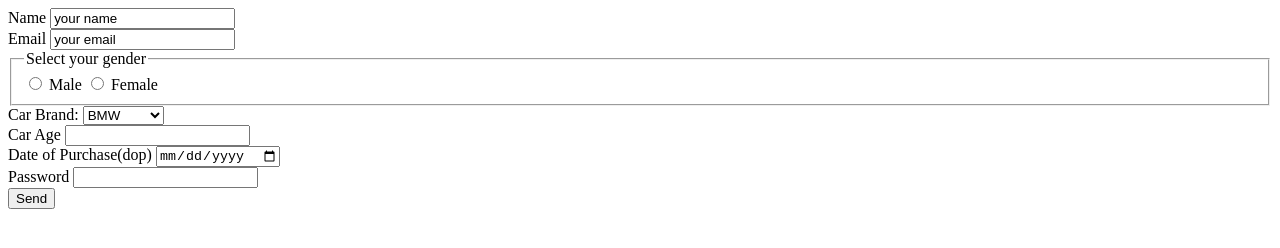
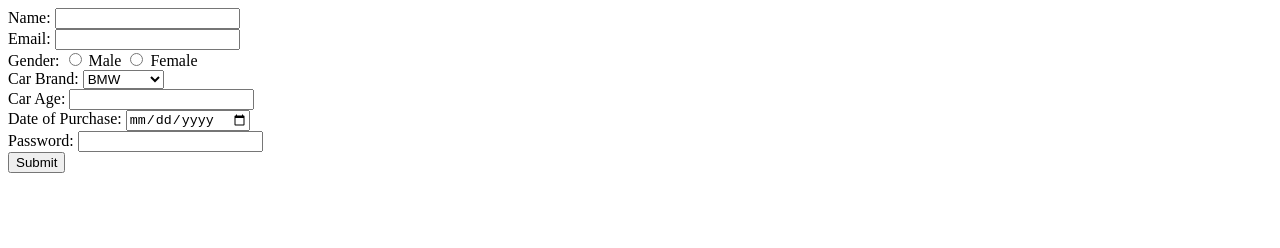
Before and after one commit to acciojob/car-insurance-form-anjupatil, a website: page main.html in a window 1280 px wide. Drawn offline with Linux system fonts and the light colour scheme.

Commit message:
created a submission

```diff
--- a/main.html
+++ b/main.html
@@ -8,21 +8,17 @@
 
 <body>
 	<!-- the entire body must be written by student -->
-	<form method="post">
-		<div>
-		<label for="">Name</label>
-		<input type="text" id="name" class="name" value="your name" required><br>
-		<label for="">Email</label>
-		<input type="email" id="email" class="email" value="your email" required>
-		<fieldset>
-			<legend>Select your gender</legend>
-				<div>
-					<input required type="radio" id="male" class="gender" name="gender" value="male">
-					<label for="male"> Male</label>
-					<input required type="radio" id="female" class="gender" name="gender" value="female">
-					<label for="male"> Female</label>
-				</div>
-		</fieldset>
+	<form method="POST">
+  <label for="name">Name:</label>
+  <input type="text" id="name" name="name" required>
+  <br>
+  <label for="email">Email:</label>
+  <input type="email" id="email" name="email" required>
+  <br>
+  <label for="gender">Gender:</label>
+  <input type="radio" name="gender" value="male" required> Male
+  <input type="radio" name="gender" value="female" required> Female
+  <br>
   <label for="cars">Car Brand:</label>
   <select id="cars" name="cars" required>
     <option value="BMW">BMW</option>
@@ -30,21 +26,16 @@
     <option value="Mercedez">Mercedez</option>
   </select>
   <br>
-
-
-		<label for="age">Car Age</label>
-		<input type="number" id="carage"><br>
-
-		<label for="dop">Date of Purchase(dop)</label>
-		<input type="date" id="dop" required><br>
-		<label for="password">Password</label>
-		<input type="password" id="password" required><br>
-
-		<div>
-    <input type="submit" value="Send" accesskey="s" />
-  </div>
-		</div>
-
+  <label for="carage">Car Age:</label>
+  <input type="number" id="carage" name="carage" required>
+  <br>
+  <label for="dop">Date of Purchase:</label>
+  <input type="date" id="dop" name="dop" required>
+  <br>
+  <label for="password">Password:</label>
+  <input type="password" id="password" name="password" required>
+  <br>
+  <button type="submit">Submit</button>
 </form>
     <script type="text/javascript" src="./script.js">
 </script>
```
Lines whose indentation alone changed are shown as unchanged.
